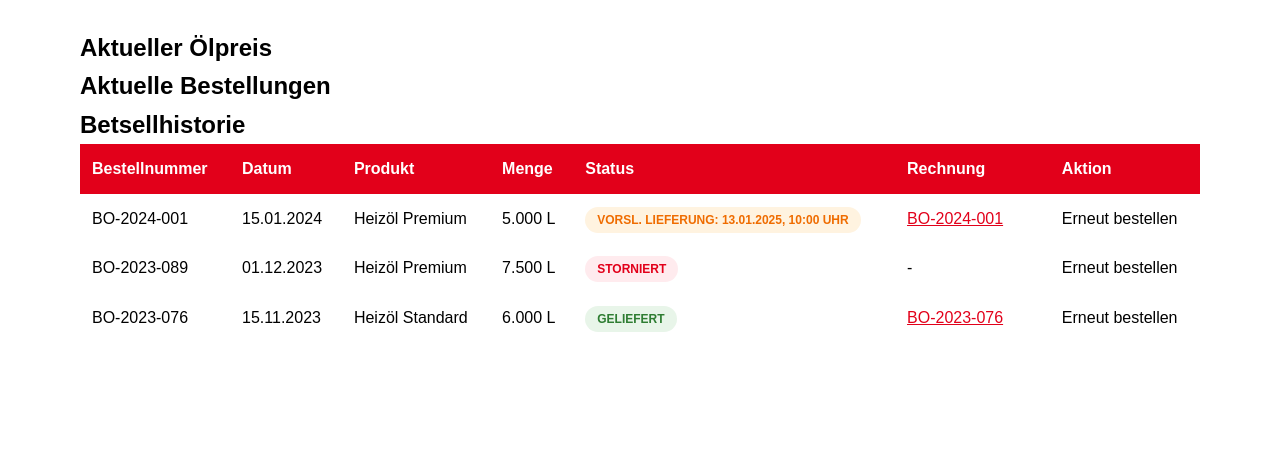
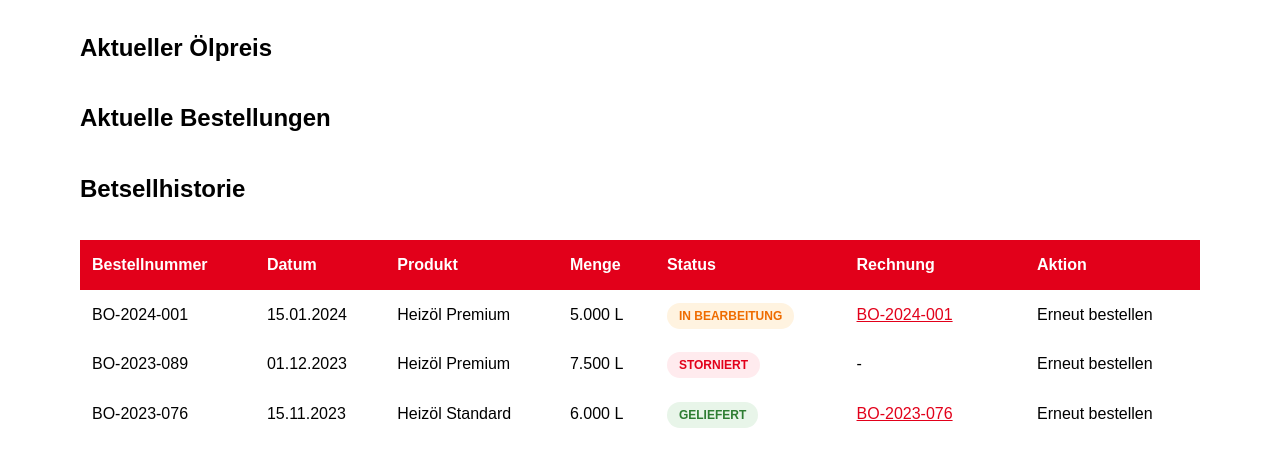
Before and after one commit to hannahkullmann/econicornInnovations, a plain HTML site: page customers_web/kundenportal_bestellungen.html in a window 1280 px wide. Shown: the part 240-706 px from the top of the page. Drawn offline with Linux system fonts and the light colour scheme.

Commit message:
Bestellungen

```diff
--- a/customers_web/bestellungen.css
+++ b/customers_web/bestellungen.css
@@ -115,6 +115,11 @@ body {
 
 .orders h1 {
     color: var(--primary-red);
+    margin-bottom: 2rem;
+}
+
+.orders h2 {
+    color: black;
     margin-bottom: 2rem;
 }
 
--- a/customers_web/kundenportal_bestellungen.html
+++ b/customers_web/kundenportal_bestellungen.html
@@ -33,8 +33,11 @@
     <main class="orders">
 
             <h1>Meine Bestellungen</h1>
+
             <h2>Aktueller Ölpreis</h2>
             <h2>Aktuelle Bestellungen</h2>
+
+
             <h2>Betsellhistorie</h2>
 
             <div class="table-container">
@@ -56,7 +59,7 @@
                             <td>15.01.2024</td>
                             <td>Heizöl Premium</td>
                             <td>5.000 L</td>
-                            <td><span class="status pending">Vorsl. Lieferung: 13.01.2025, 10:00 Uhr</span></td>
+                            <td><span class="status pending">In Bearbeitung</span></td>
 
                             <td>
                                 <a href="" class="download-receipt">BO-2024-001</a>
```
